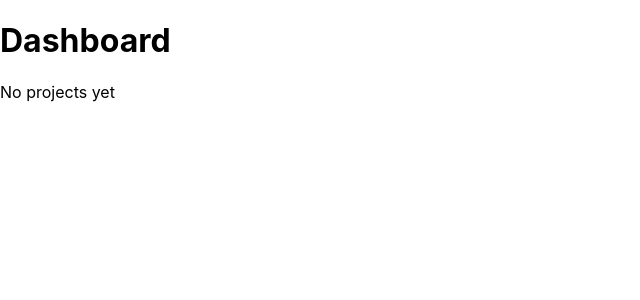
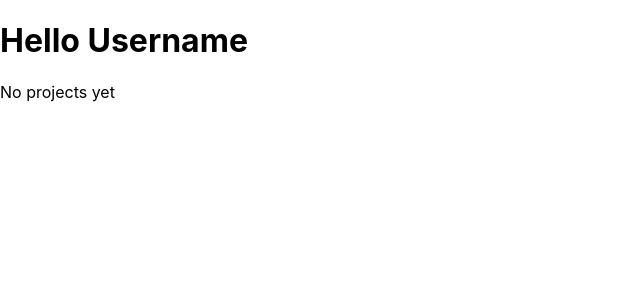
Before and after one commit to sridurgeshv/code-review-webapp, a React (Create React App) app in the folder client/: page / in a window 1280 px wide. Shown: the top 300 px of the page, without its empty margins (0-640 px from the left). Built offline with nearby package versions, Linux system fonts and the light colour scheme.

Commit message:
added instructions

```diff
--- /dev/null
+++ b/client/src/components/Dashboard/index.css
@@ -0,0 +1,7 @@
+.h1 {
+    font-size: 25px;
+    font-family: 'Lucida Sans', 'Lucida Sans Regular', 'Lucida Grande', 'Lucida Sans Unicode', Geneva, Verdana, sans-serif;
+    align-items: center;
+    justify-content: center;
+    text-align: center;
+}
--- a/client/src/components/Dashboard/index.js
+++ b/client/src/components/Dashboard/index.js
@@ -1,9 +1,10 @@
 import React from 'react';
+import './index.css';
 
 function Dashboard() {
   return (
     <div className="p-4">
-      <h1 className="text-2xl font-bold">Dashboard</h1>
+      <h1 className="text-2xl font-bold">Hello Username</h1>
       <div className="mt-4">
         {/* Project list */}
         <p>No projects yet</p>
```
Also changed, not shown: 2 other files (tests, documents, lock files or other folders).
